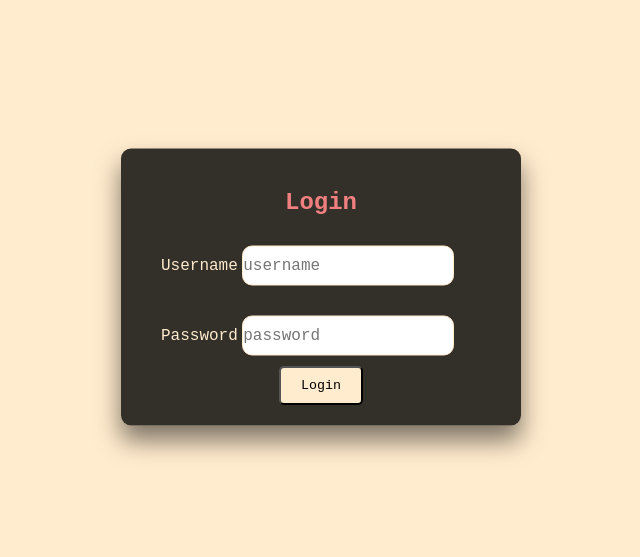
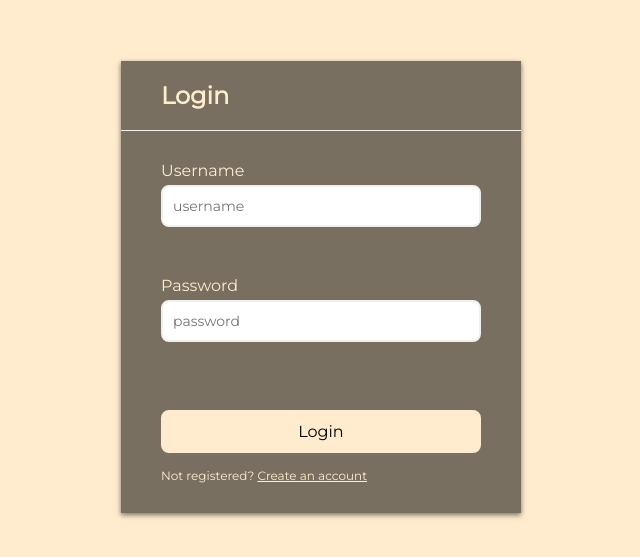
Before and after one commit to ViswaasLP/Login, a plain HTML site: page index.html in a window 1280 px wide. Shown: the part 113-670 px from the top of the page, without its empty margins (319-959 px from the left). Drawn offline with Linux system fonts and the light colour scheme.

Commit message:
Changed stuff

```diff
--- a/index.html
+++ b/index.html
@@ -1,29 +1,43 @@
 <!DOCTYPE html>
-<html>
+
     <head>
-        <title>Login</title>
-        <link rel = "stylesheet" href="style.css">
+        <meta charset="utf-8">
+        <meta http-equiv="X-UA-Compatible" content="IE=edge">
+        <title></title>
+        <meta name="description" content="">
+        <meta name="viewport" content="width=device-width, initial-scale=1">
+        <link href="https://fonts.googleapis.com/css2?family=Montserrat&display=swap" rel="stylesheet">
+        <script defer src="validity.js"></script>
+        <link rel="stylesheet" href="style.css">
+
+        <link rel="stylesheet" href="https://use.fontawesome.com/releases/v5.1.1/css/all.css" integrity="sha384-O8whS3fhG2OnA5Kas0Y9l3cfpmYjapjI0E4theH4iuMD+pLhbf6JI0jIMfYcK3yZ" crossorigin="anonymous">
     </head>
     <body>
-        <div class = "box">
-            <h2>Login</h2>
-            <form>
-                <div class = "inputBox">
+        <div class="container">
+            <div class="header">
+                <h2>Login</h2>
+            </div>
+
+            <form class = "form" id = "form">
+
+                <div class="form-control">
                     <label for="username">Username</label>
-                    <input type = "text" name = "" required = "" id = "username" placeholder="username">
+                    <input type="text" placeholder="username" id = "username">
+                    <i class="fas fa-check-circle    "></i>
+                    <i class="fas fa-exclamation-circle    "></i>
+                    <small>Error message</small>
+                </div>
+                <div class="form-control">
+                    <label for="password">Password</label>
+                    <input type="password" placeholder="password" id = "password">
+                    <i class="fas fa-check-circle    "></i>
+                    <i class="fas fa-exclamation-circle    "></i>
+                    <small>Password must include one capital letter, one lower case letter, and at least one number.</small>
+                </div>
 
-
-                </div>
-                <div class = "inputBox">
-                    <label for="password">Password</label>
-                    <input type = "password" name = "" required = "" id = "password" placeholder = "password">
-
-
-                </div>
-                <input type = "submit" name = "" value = "Login">
-
+                <button type = "submit">Login</button>
+                <p class="message">Not registered? <a href="#">Create an account</a></p>
             </form>
         </div>
-
     </body>
 </html>
--- a/style.css
+++ b/style.css
@@ -1,97 +1,126 @@
-body{
-    margin: 0;
-    padding: 0;
-    font-family: sans-serif;
-    background-color: blanchedalmond;
+
+
+*{
+    box-sizing: border-box;
 }
 
-.box{
-    position: absolute;
-    top: 50%;
-    left: 50%;
-    transform: translate(-50%,-50%);
+body{
+    background-color: blanchedalmond;
+    font-family: 'Montserrat', sans-serif;
+    display:flex;
+    align-items: center;
+    justify-content: center;
+    min-height: 100vh;
+    margin: 0;
+}
+
+.container{
+    background-color:rgba(0, 0, 0, 0.527);
+    box-shadow: 0 2px 5px rgba(0, 0, 0, 0.527);
     width: 400px;
-    padding: 40px;
-    background: rgba(0,0,0,0.8);
-    box-sizing: border-box;
-    box-shadow: 0 15px 25px rgba(0,0,0,0.5);
-    border-radius: 10px;
+    max-width: 100%;
+    overflow: hidden;
 
 }
 
-.box h2{
-    margin: 0 0 30px;
-    padding: 0;
-    color: lightcoral;
-    text-align: center;
-    font-family: 'Courier New', Courier, monospace;
+.header{
+    background-color: #black;
+    border-bottom: 1px solid #f0f0f0;
+    padding: 20px 40px;
 }
 
-.box .inputBox{
+.header h2{
+    margin: 0;
+    color: blanchedalmond;
+}
+
+.form{
+    padding: 30px 40px;
+}
+
+.form-control{
+    margin-bottom: 10px;
+    padding-bottom: 20px;
     position: relative;
+}
+
+.form-control label{
+    display: inline-block;
+    margin-bottom: 5px;
+    color: blanchedalmond;
+}
+
+.form-control input{
+    border: 2px solid #f0f0f0;
+    border-radius: 8px;
+    display: block;
+    font-family: 'Montserrat', sans-serif;
+    font-size: 14px;
+    padding: 10px;
+    width: 100%;
+    background-color: white;
+}
+
+.form-control.success input{
+    border-color: #2ecc71;
 
 }
 
-.box .inputBox input{
-
-    padding: 10px 0;
-    font-size: 16px;
-    border-radius: 10px;
-    margin-bottom: 30px;
-    border: 1px solid blanchedalmond;
-    outline-color: blue;
-
-    font-family: 'Courier New', Courier, monospace;
+.form-control.error input{
+    border-color: #e74c3c;
+}
 
 
+.form-control i{
+    visibility: hidden;
+    position: absolute;
+    top: 40px;
+    right: 10px;
+}
+
+.form-control.success i.fa-check-circle{
+    visibility: visible;
+    color:  #2ecc71;
+}
+
+.form-control.error i.fa-exclamation-circle{
+    visibility: visible;
+    color:  #e74c3c;
+}
+
+
+.form-control small{
+    visibility: hidden;
+    position: relative;
+    bottom: 0;
+    left: 0;
+}
+
+.form-control.error small{
+    visibility: visible;
+    color:  #e74c3c;
 
 }
 
-.box .inputBox label{
-
-
+.form button{
+    background-color: blanchedalmond;
+    border: 2px solid blanchedalmond;
+    font-family: 'Montserrat', sans-serif;
+    border-radius: 8px;
     font-size: 16px;
-    color: blanchedalmond  ;
-
-
-    font-family: 'Courier New', Courier, monospace;
-
-
-
-
+    color: blac;
+    display: block;
+    padding: 10px;
+    width: 100%;
 }
 
-
-.box input[type="submit"]{
-    left: 50%;
-    position: absolute;
-    transform: translate(-50%,-50%);
-    font-family: 'Courier New', Courier, monospace;
-
-    background: transparent;
-    outline-color: blue;
-    color: #000000;
-    background: #ffebcd;
-    padding: 10px 20px;
-    cursor: pointer;
-    border-radius: 5px;
-
-}
-
-.box input[type="submit"]:focus{
-    left: 50%;
-    position: absolute;
-    transform: translate(-50%,-50%);
-    font-family: 'Courier New', Courier, monospace;
-
-    background: transparent;
-    outline-color: blue;
-    color: #000000;
-    background: #75FF75;
-    padding: 10px 20px;
-    cursor: pointer;
-    border-radius: 5px;
-
-}
-
-*/
+.form .message {
+    margin: 15px 0 0;
+    color: blanchedalmond;
+    font-size: 12px;
+  }
+  .form .message a {
+    color: blanchedalmond;
+    text-decoration: none;
+    text-decoration: underline;
+  }
--- /dev/null
+++ b/validity.js
@@ -0,0 +1,36 @@
+const form = document.getElementById('form');
+const username = document.getElementById('username');
+const password = document.getElementById('password');
+
+
+function setErrorFor(input, message){
+    const formControl = input.parentElement;
+    const small = formControl.querySelector('small');
+
+    small.innerText = message;
+
+    formControl.className = 'form-control error';
+};
+
+function checkInputs(){
+    const usernameValue = username.value.trim();
+    const passwordValue = password.value.trim();
+
+    if (usernameValue === ''){
+        setErrorFor(username, "Username cannot be empty.")
+    }else{
+        setSuccessFor(username);
+    }
+};
+
+function setSuccessFor(input) {
+	const formControl = input.parentElement;
+	formControl.className = 'form-control success';
+}
+
+
+form.addEventListener('submit', e => {
+	e.preventDefault();
+
+	checkInputs();
+});
```
